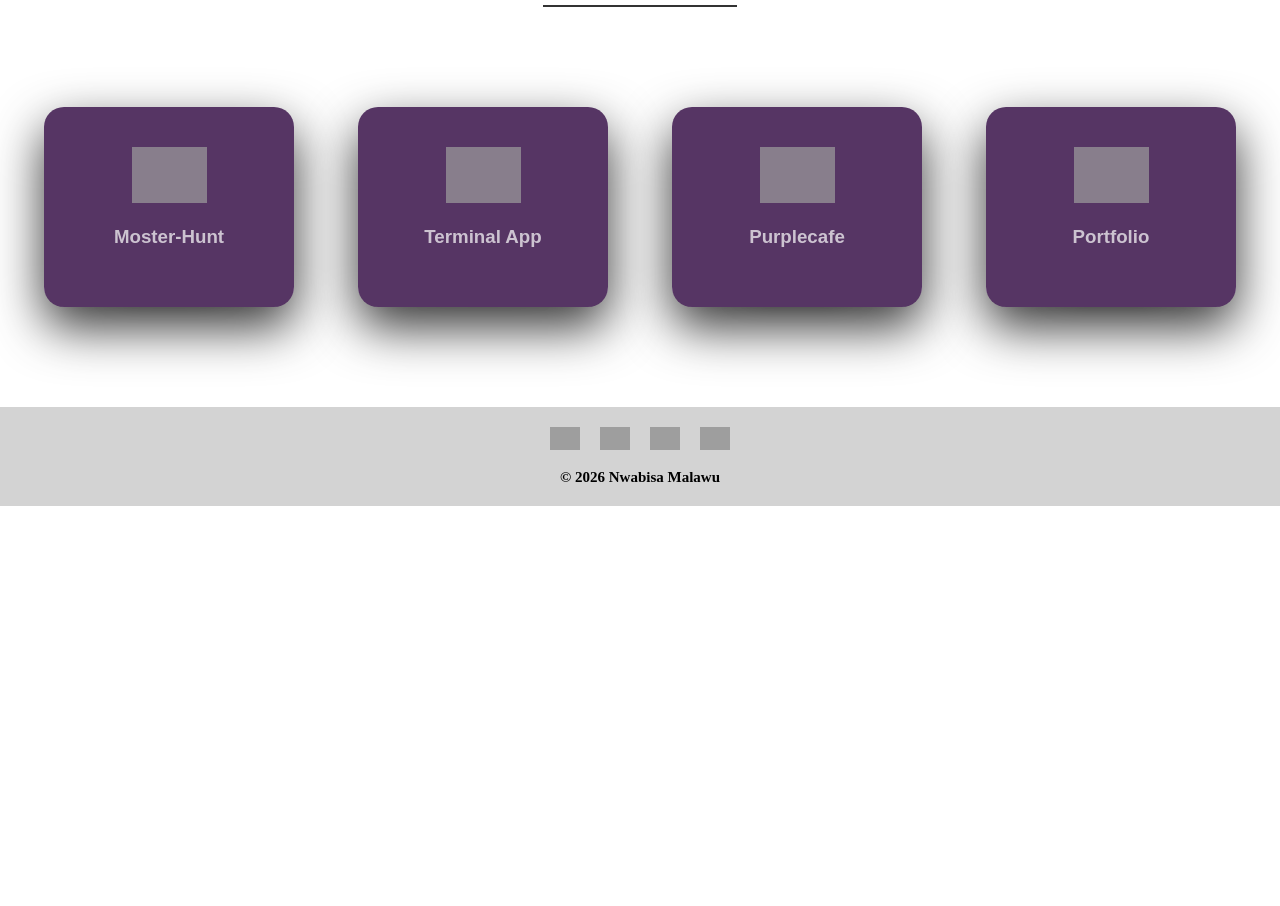
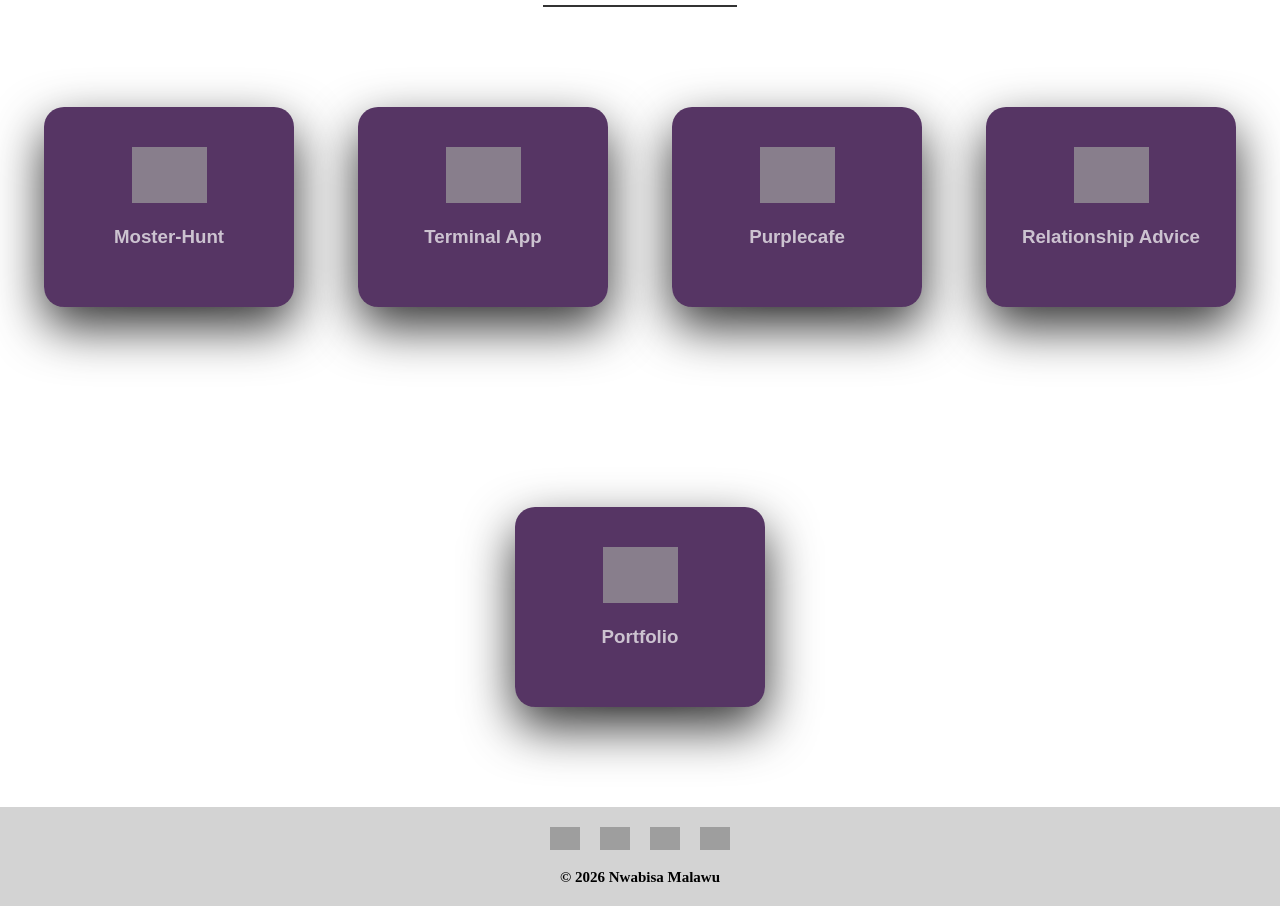
Before and after one commit to Purplerain-design/portfolio, a plain HTML site: page index.html in a window 1280 px wide. Shown: the part 1397-2303 px from the top of the page. Before the commit the page ends 1903 px from the top, so only its background shows below. Drawn offline with Linux system fonts and the light colour scheme; grey boxes are pictures that could not be loaded.

Commit message:
Added new project

```diff
--- a/index.html
+++ b/index.html
@@ -231,6 +231,31 @@
                 <div class="face face1">
                     <div class="content">
                         <div class="icon">
+                            <span><img src="https://cdn-icons-png.flaticon.com/128/5065/5065636.png" alt="" width="30%"></span>
+                            <h3>Relationship Advice</h3>
+                        </div>
+                    </div>
+                </div>
+
+                <div class="face face2">
+                    <div class="content">
+                        <p>
+                           Third-year university group project, developed by a group  of five. Responsive and dynamic web application for morden wedding event management.
+
+
+                        </p>
+                        <a href="https://github.com/Martin-Vosloo/CS301_Website.git" target="_blank">View on Github</a>
+
+
+                    </div>
+                </div>
+
+            </div>
+
+            <div class="card">
+                <div class="face face1">
+                    <div class="content">
+                        <div class="icon">
                             <span><img src="https://cdn-icons-png.flaticon.com/128/3476/3476457.png" alt="" width="30%"></span>
                             <h3>Portfolio</h3>
                         </div>
@@ -264,7 +289,7 @@
             </div>
 
             <div class="social">
-                <a href="#">
+                <a href="https://www.linkedin.com/in/malawu-nwabisa-8426b2224/">
                     <img src="https://cdn-icons-png.flaticon.com/128/1384/1384014.png" alt="photo" width="35%">
                 </a>
             </div>
```
